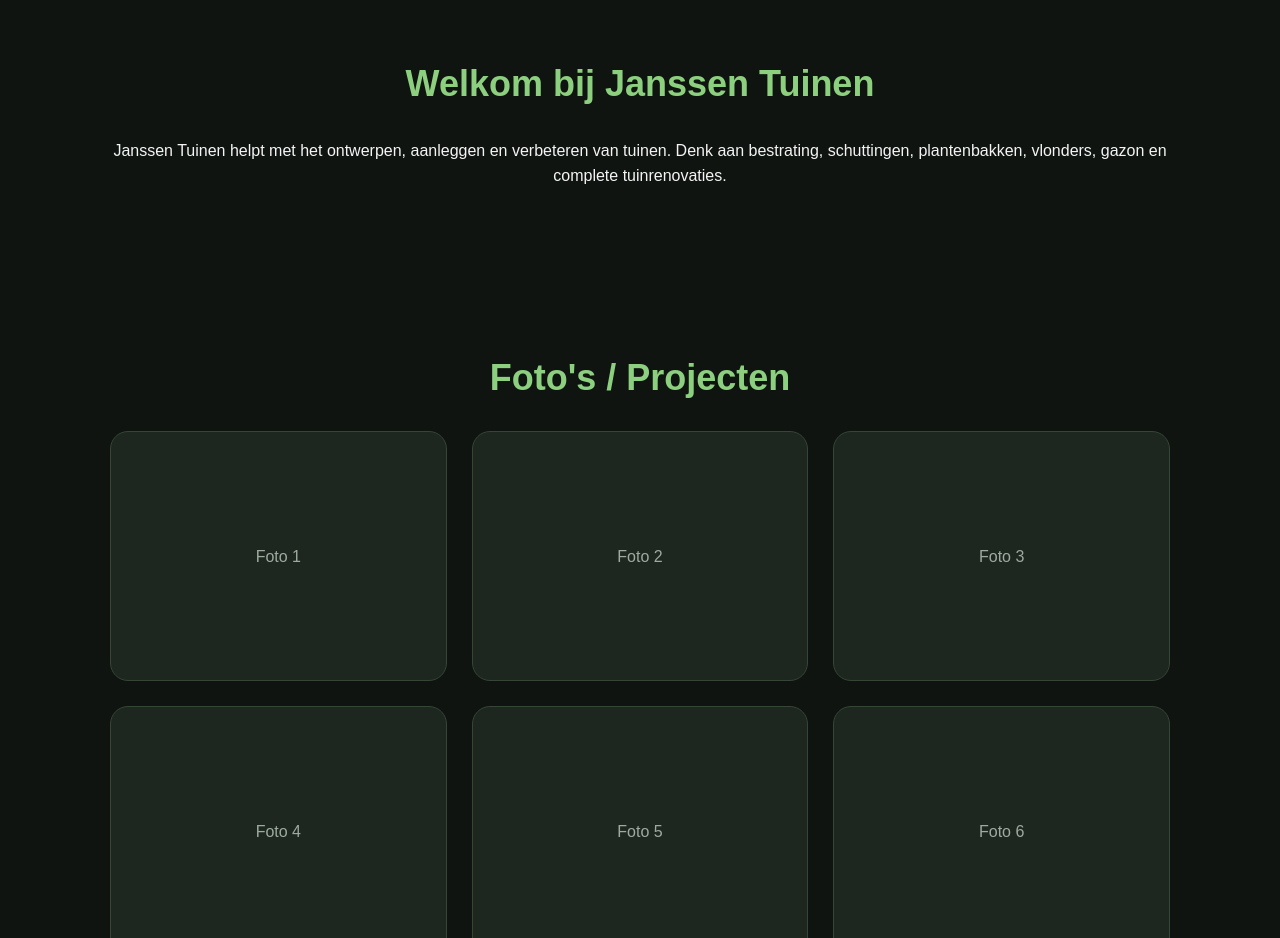
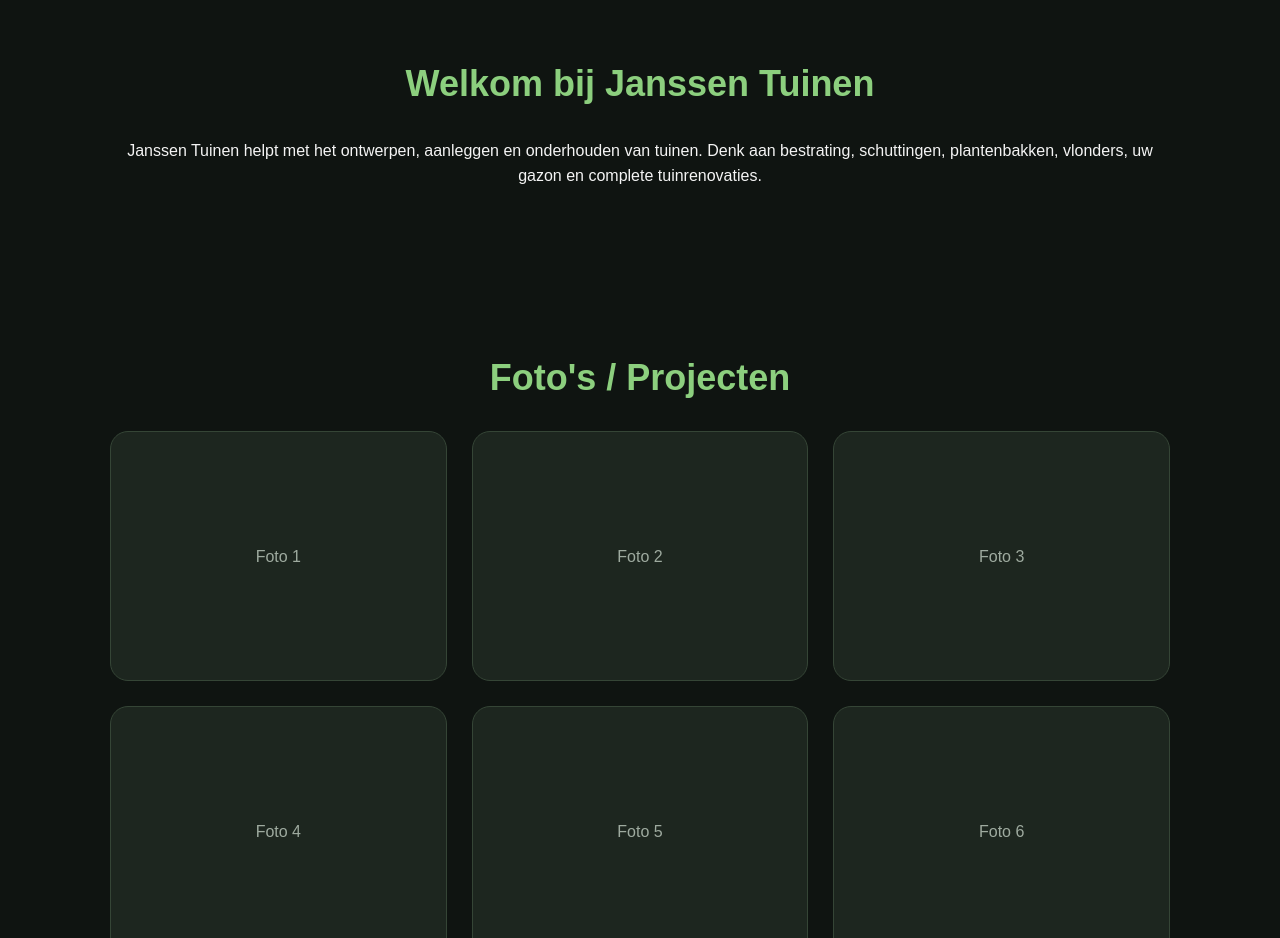
Before and after one commit to DPFJ1/janssentuinen, a plain HTML site: page index.html in a window 1280 px wide. Shown: the part 780-1718 px from the top of the page. Drawn offline with Linux system fonts and the light colour scheme.

Commit message:
Update index.html

```diff
--- a/index.html
+++ b/index.html
@@ -29,8 +29,8 @@
   <section class="intro">
     <h2>Welkom bij Janssen Tuinen</h2>
     <p>
-      Janssen Tuinen helpt met het ontwerpen, aanleggen en verbeteren van tuinen.
-      Denk aan bestrating, schuttingen, plantenbakken, vlonders, gazon en complete tuinrenovaties.
+      Janssen Tuinen helpt met het ontwerpen, aanleggen en onderhouden van tuinen.
+      Denk aan bestrating, schuttingen, plantenbakken, vlonders, uw gazon en complete tuinrenovaties.
     </p>
   </section>
 
```
